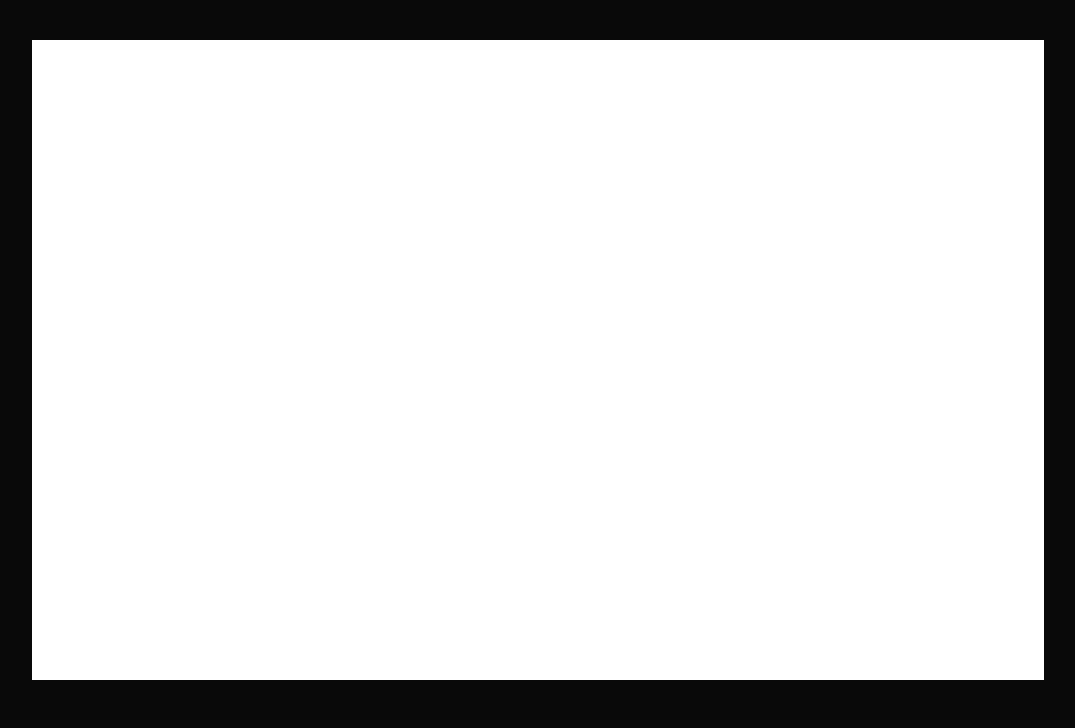
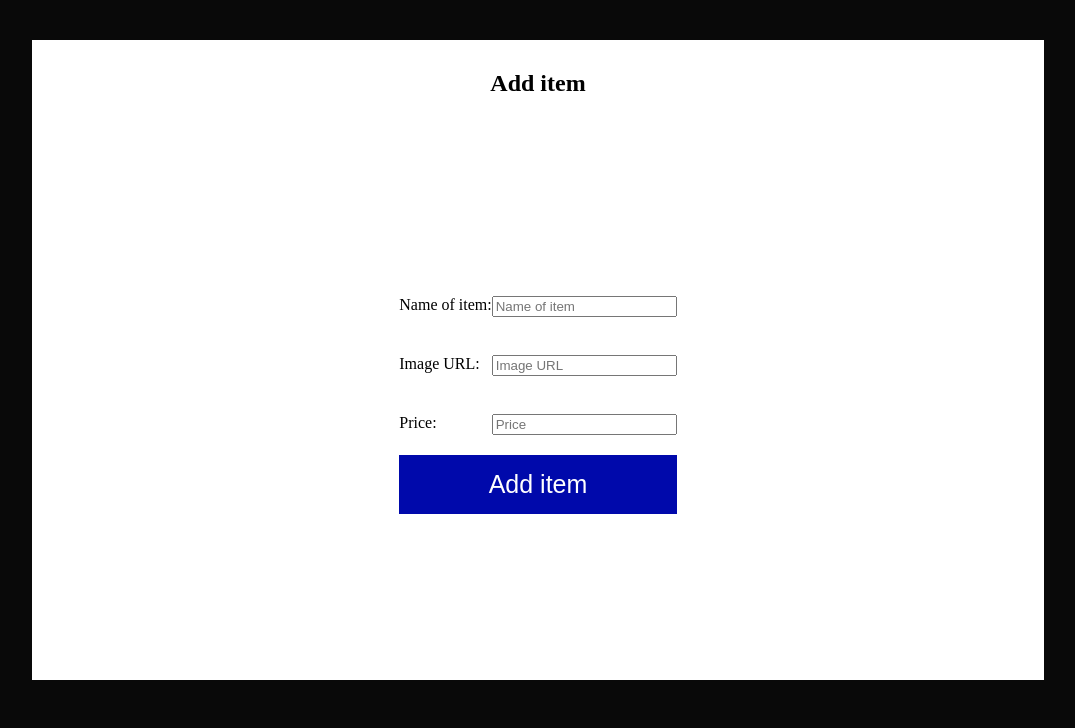
Before and after one commit to Kemot1331/Shop, a PHP site: page /adminView.html in a window 1280 px wide. Shown: the part 75-803 px from the top of the page, without its empty margins (102-1177 px from the left). Run offline with PHP 8.4, Linux system fonts and the light colour scheme.

Commit message:
Adding UI

```diff
--- a/adminView.html
+++ b/adminView.html
@@ -17,7 +17,26 @@
     </header>
     <section class="mainContainer">
         <main>
-
+            <div class="textAdmin">
+                <h2>Add item</h2>
+            </div>
+            <form action="" method="post">
+                <div class="inputLabelContainer">
+                    <label for="name">Name of item:</label>
+                    <input type="text" name="name" id="name" placeholder="Name of item">
+                </div>
+                <br>
+                <div class="inputLabelContainer">
+                    <label for="urlImage">Image URL:</label>
+                    <input type="url" name="urlImage" id="urlImage" placeholder="Image URL">
+                </div>
+                <br>
+                <div class="inputLabelContainer">
+                    <label for="price">Price:</label>
+                    <input type="number" name="price" id="price" placeholder="Price">
+                </div>
+                <button type="submit">Add item</button>
+            </form>
         </main>
     </section>
     <footer></footer>
--- a/style.css
+++ b/style.css
@@ -35,7 +35,7 @@ main{
 }
 .item{
     width: calc(20% - 10px);
-    min-height: 35vh;
+    min-height: 40vh;
     padding-top: 5px;
     border: solid 1px #000;
     max-height: 50%;
@@ -58,10 +58,12 @@ main{
 }
 .addButton{
     text-align: center;
+    margin-top: 10%;
 }
 .addButton > button{
     background-color: #0009ab;
-    padding: 7px;
+    padding: 15px;
+    font-size: 20px;
     color: white;
     border: none;
 }
@@ -71,6 +73,7 @@ main{
 .deleteButton > button{
     background-color: #0009ab;
     padding: 10px;
+    font-size: 20px;
     color: white;
     border: none;
     border-radius: 30%;
@@ -87,3 +90,28 @@ main{
 .quantity > button{
     margin: 3vh;
 }
+.textAdmin{
+    width: 100%;
+    height: 10vh;
+}
+.textAdmin > h2{
+    text-align: center;
+}
+form{
+    display: flex;
+    margin-left: auto;
+    margin-right: auto;
+    flex-direction: column;
+}
+.inputLabelContainer{
+    display: flex;
+    justify-content: space-between;
+    margin-bottom: 20px;
+}
+button[type=submit]{
+    background-color: #0009ab;
+    padding: 15px;
+    font-size: 25px;
+    color: white;
+    border: none;
+}
```
